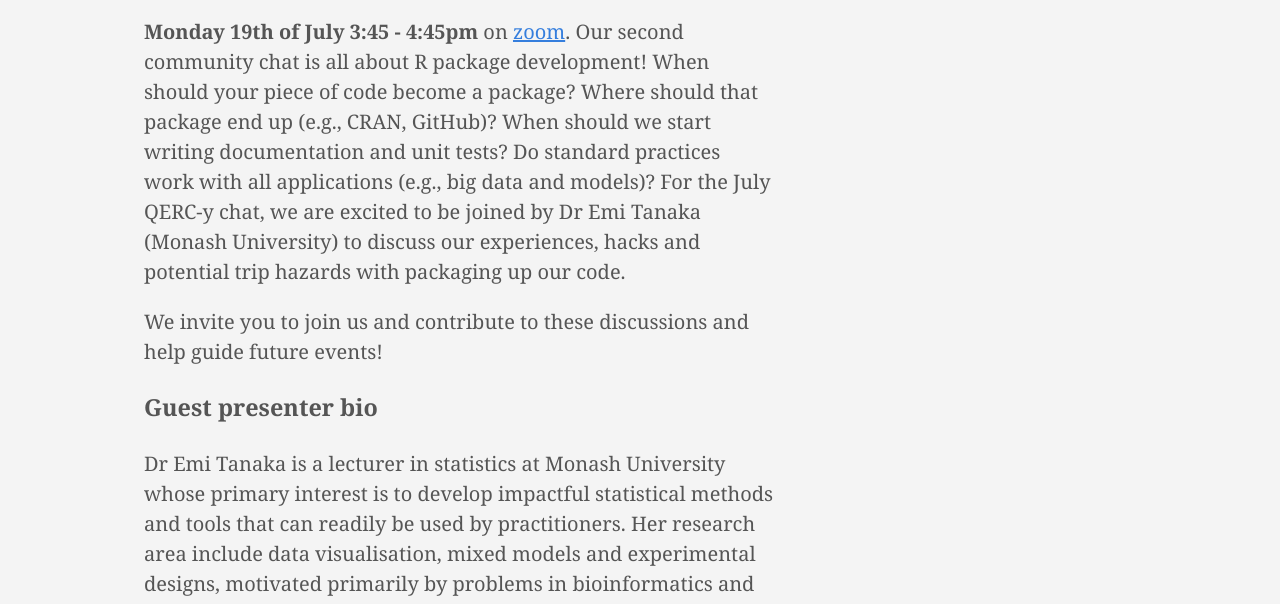
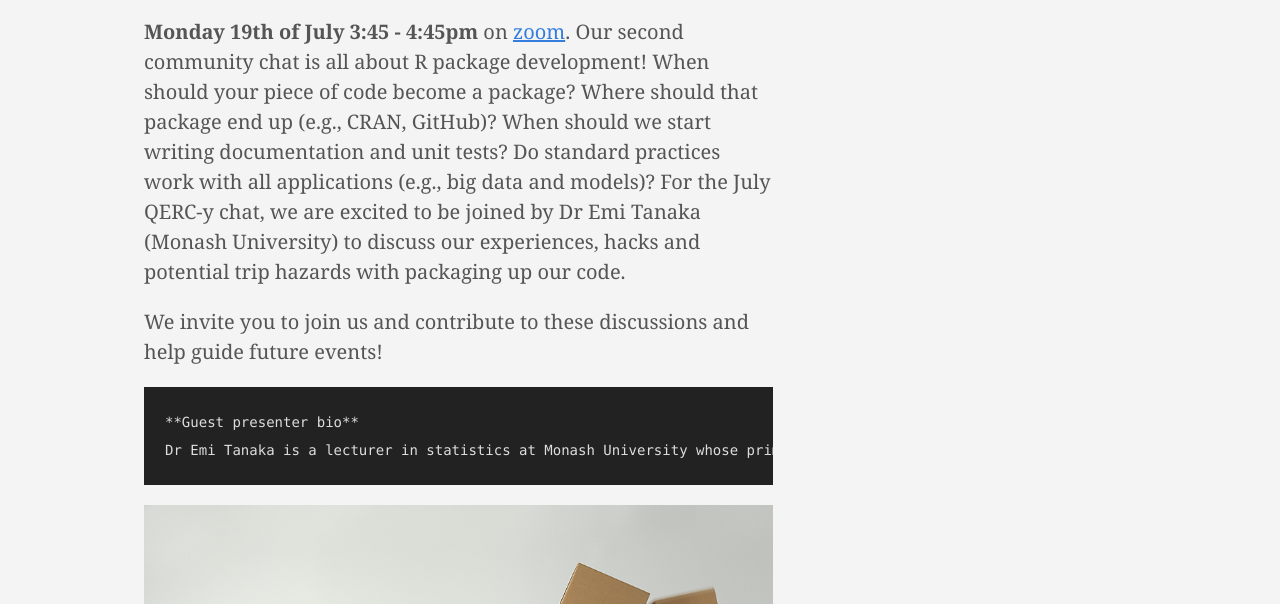
Before and after one commit to esa-qerc/esa-qerc.github.io, a plain HTML site: page post/06_20210621qercychat/index.html in a window 1280 px wide. Shown: the part 348-952 px from the top of the page. Drawn offline with Linux system fonts and the light colour scheme.

Commit message:
rebuilding site Thu  8 Jul 2021 15:18:01 AEST

```diff
--- a/post/06_20210621qercychat/index.html
+++ b/post/06_20210621qercychat/index.html
@@ -190,9 +190,9 @@
     <div class="nested-copy-line-height lh-copy serif f4 nested-links nested-img mid-gray pr4-l w-two-thirds-l"><p><strong>Monday 19th of July 3:45 - 4:45pm</strong> on <a href="https://unimelb.zoom.us/j/3172750775?pwd=VjFEVjBtT1VUQlp1WWZlZHRoMWthZz09">zoom</a>.
 Our second community chat is all about R package development! When should your piece of code become a package? Where should that package end up (e.g., CRAN, GitHub)? When should we start writing documentation and unit tests? Do standard practices work with all applications (e.g., big data and models)? For the July QERC-y chat, we are excited to be joined by Dr Emi Tanaka (Monash University) to discuss our experiences, hacks and potential trip hazards with packaging up our code.</p>
 <p>We invite you to join us and contribute to these discussions and help guide future events!</p>
-<h3 id="guest-presenter-bio">Guest presenter bio</h3>
-<p>Dr Emi Tanaka is a lecturer in statistics at Monash University whose primary interest is to develop impactful statistical methods and tools that can readily be used by practitioners. Her research area include data visualisation, mixed models and experimental designs, motivated primarily by problems in bioinformatics and agricultural sciences. She is currently the President of the Statistical Society of Australia Victorian Branch and is an avid programmer in R, HTML/CSS and other computational languages.</p>
-<p><img src="/images/qercychat2_pkg.jpg" alt=""></p>
+<pre><code>**Guest presenter bio**
+Dr Emi Tanaka is a lecturer in statistics at Monash University whose primary interest is to develop impactful statistical methods and tools that can readily be used by practitioners. Her research area include data visualisation, mixed models and experimental designs, motivated primarily by problems in bioinformatics and agricultural sciences. She is currently the President of the Statistical Society of Australia Victorian Branch and is an avid programmer in R, HTML/CSS and other computational languages.
+</code></pre><p><img src="/images/qercychat2_pkg.jpg" alt=""></p>
 <ul class="pa0">
 
 </ul>
```
